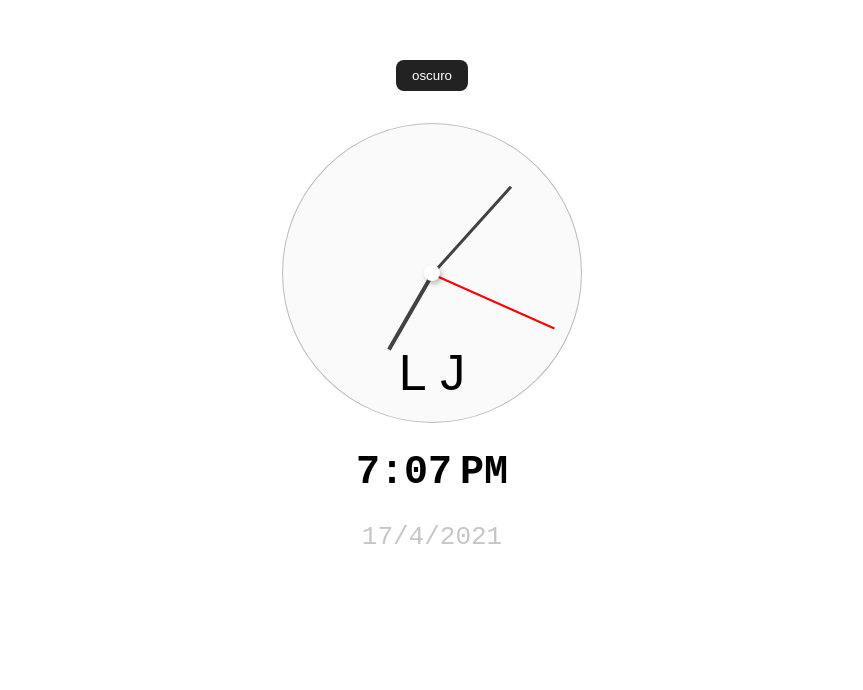
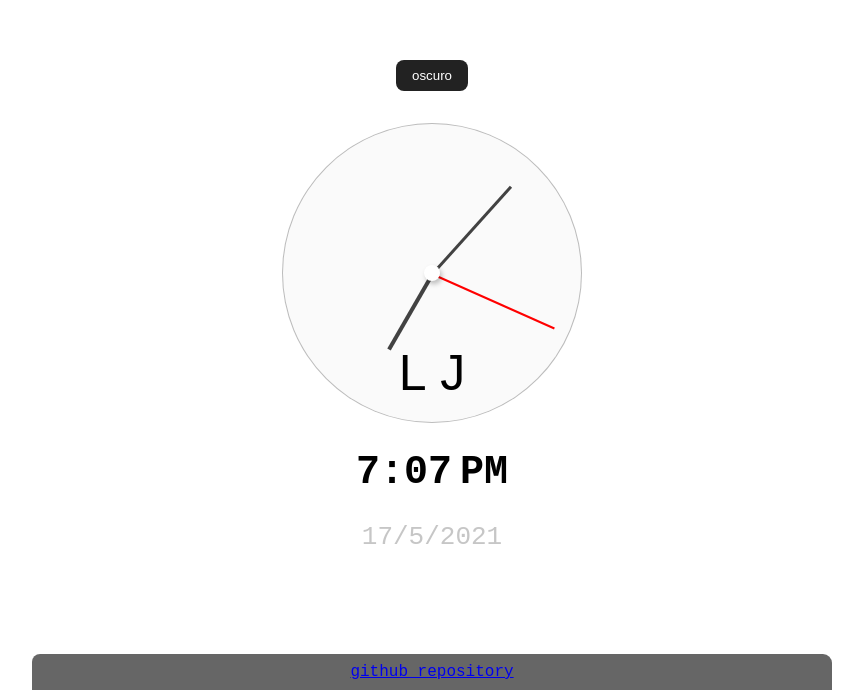
Before and after one commit to josealejandro2928/clock-js, a plain HTML site: page index.html in a window 1280 px wide. Shown: the part 110-800 px from the top of the page, without its empty margins (208-1071 px from the left). Drawn offline with Linux system fonts and the light colour scheme.

Commit message:
Adding share an meta

```diff
--- a/index.html
+++ b/index.html
@@ -6,6 +6,18 @@
     <meta name="viewport" content="width=device-width, initial-scale=1.0">
     <title>Clock</title>
     <link rel="stylesheet" href="styles.css">
+    <link rel="icon" href="favicon.ico" type="image/x-icon">
+    <meta property="og:site_name" content="Simple clock">
+    <meta property="og:title" content="Simple clock">
+    <meta property="og:author" content="Jose Alejandro Concepción Alvarez">
+    <meta property="og:description" content="Simple Vanilla JavaScript app for creating a clock">
+    <meta property="og:image" content="http://clock-js.surge.sh/share.png">
+    <meta property="og:type" content="website" />
+    <meta property="og:image:type" content="image/jpeg">
+    <meta property="og:image:width" content="256">
+    <meta property="og:image:height" content="256">
+    <meta property="og:url" content="http://clock-js.surge.sh/">
+
 </head>
 
 <body>
@@ -32,6 +44,9 @@
     <h1 class="date">
         Lunes, Noviembre, 2
     </h1>
+    <div class="github-section">
+        <a href="https://github.com/josealejandro2928/movie-seat-booking-js" target="_blank"> github repository</a>
+    </div>
     <script src="./script.js">
     </script>
 </body>
--- a/script.js
+++ b/script.js
@@ -24,7 +24,9 @@ setInterval(() => {
   hourLabel.innerText = hours;
   minLabel.innerText = formatizeTime(minutes);
   amOrPm.innerText = date.getHours() > 12 ? 'PM' : 'AM';
-  dateLabel.innerText = `${date.getDate()}/${date.getMonth()}/${date.getFullYear()}`;
+  dateLabel.innerText = `${date.getDate()}/${
+    date.getMonth() + 1
+  }/${date.getFullYear()}`;
 }, 990);
 
 themeBtn.addEventListener('click', () => {
--- a/styles.css
+++ b/styles.css
@@ -144,5 +144,33 @@ button:active {
 
 .dark-theme .theme-toogle {
     background-color: #fff;
-    color:#222222;
+    color: #222222;
 }
+
+
+.github-section {
+    position: fixed;
+    bottom: 0;
+    min-height: 36px;
+    display: flex;
+    justify-content: center;
+    align-items: center;
+    width: 100vh;
+    background-color: rgba(0, 0, 0, .6);
+    border-top-left-radius: 8px;
+    border-top-right-radius: 9px;
+    animation: showlink 1s ease 1 forwards;
+    animation-delay: .5s;
+    transform: translateY(100%);
+}
+
+@keyframes showlink {
+    0% {
+        transform: translateY(100%);
+    }
+
+    100% {
+        transform: translateY(0%);
+    }
+
+}
```
Also changed, not shown: favicon.ico (added), share.png (added).
